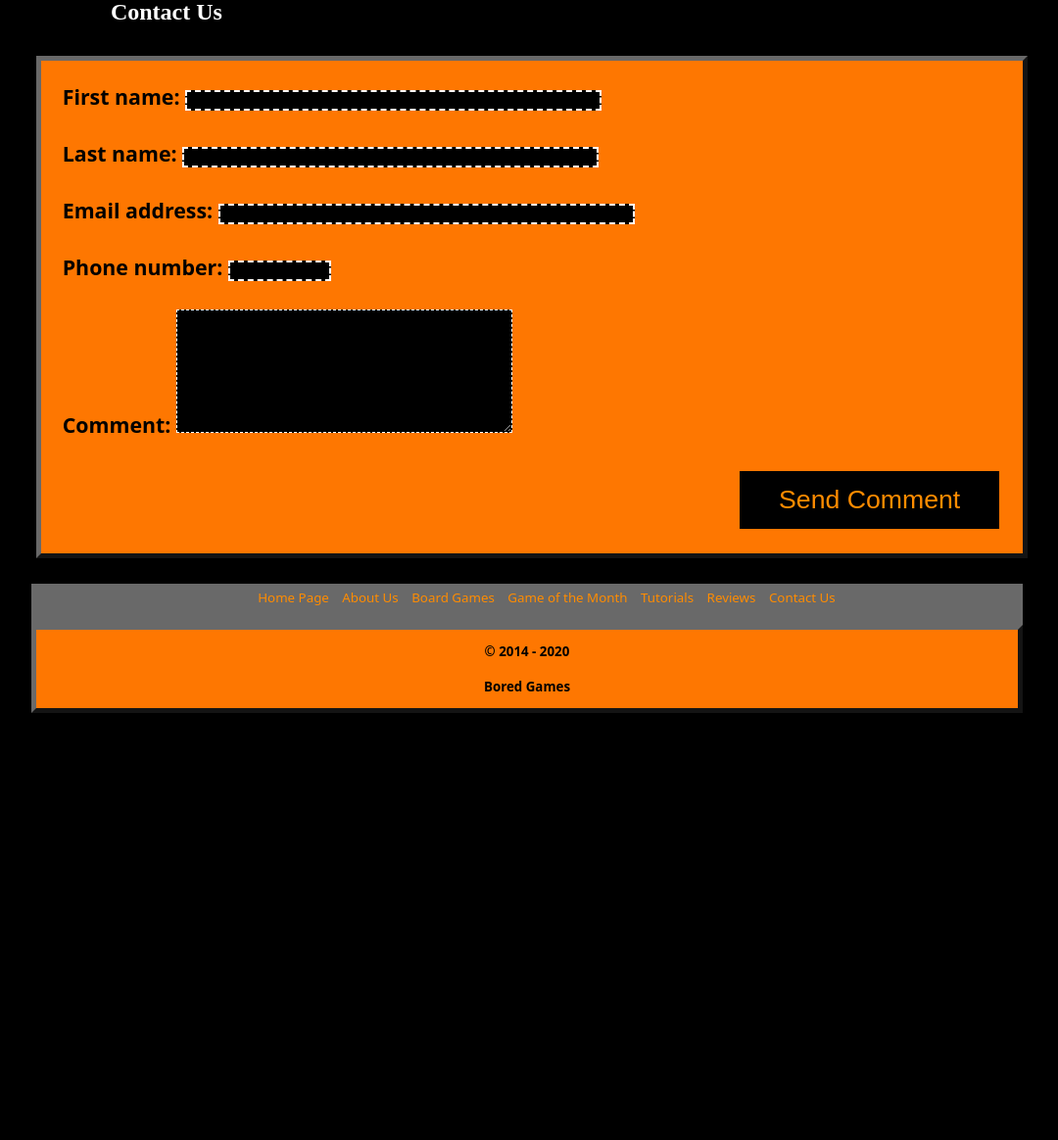
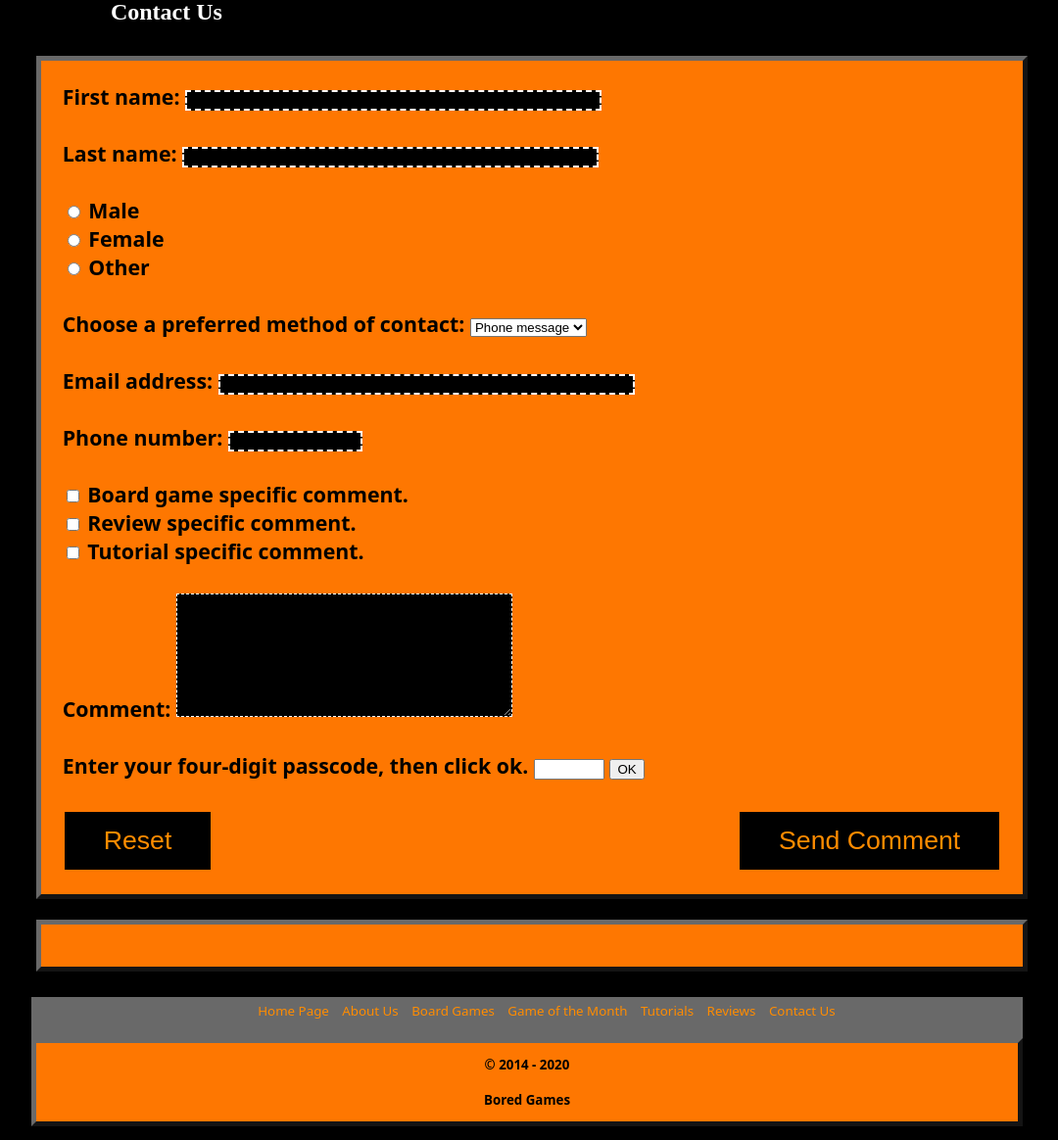
Before and after one commit to mttberr/boredgames, a PHP site: page /contactus.html in a window 1280 px wide. Shown: the part 449-1613 px from the top of the page at 98% size, without its empty margins (102-1182 px from the left). Before the commit the page ends 1177 px from the top, so only its background shows below. Run offline with PHP 8.4, Linux system fonts and the light colour scheme.

Commit message:
Add files via upload

```diff
--- a/contactus.html
+++ b/contactus.html
@@ -38,7 +38,26 @@
             background-color: #000000;
             color: #ffffff;
         }
+
+        input[type=reset]{
+          background-color: #000000;
+          border: none;
+          color: #FF8C00;
+          text-decoration: none;
+          margin: 4px 2px;
+          cursor: none;
+          padding: 14px 40px;
+          font-size: 20pt;
+        }
+
+        input[type=reset]:hover{
+            box-shadow: 0 12px 16px 0 rgba(0,0,0,0.24), 0 17px 50px 0 rgba(0,0,0,0.19);
+            color: #000000;
+            background-color: #FF8C00;
+            transition: background 1s ease-in-out;
+        }
     </style>
+    <script src="https://ajax.googleapis.com/ajax/libs/jquery/3.5.1/jquery.min.js"></script>
 </head>
 <body>
 <header>
@@ -57,23 +76,62 @@
     </ul>
 </nav>
 <main>
-    <form action="processfeedback.php" method="post" autocomplete="on">
+    <form action="../post.php" method="post" autocomplete="on">
         <p>First name:
-        <input type="text" name="Fname" size="50"/>
+        <input type="text" name="fname" id="fname" size="50" required/>
         <br></br>
         Last name:
-        <input type="text" name="Lname" size="50"/>
+        <input type="text" name="lname" id="lname" size="50" required/>
+        <br></br>
+        <input type="radio" id="male" name="gender" value="male">
+        <label for="male">Male</label><br>
+        <input type="radio" id="female" name="gender" value="female">
+        <label for="female">Female</label><br>
+        <input type="radio" id="other" name="gender" value="other">
+        <label for="other">Other</label>
+        <br></br>
+        <label for="contact">Choose a preferred method of contact:</label>
+
+        <select name="contact" id="contact">
+            <option value="phoneopt">Phone message</option>
+            <option value="emailopt">Email</option>
+        </select>
         <br></br>
         Email address:
-        <input type="text" name="email" size="50"/>
+        <input type="text" name="email" id="email" size="50" required/>
         <br></br>
         Phone number:
-        <input type="text" name="phone number" size="10"/>
+        <input type="text" name="phone number" id="pnumber" size="14"/>
+        <br></br>
+        <input type="checkbox" id="boardgame" name="boardgame" value="game">
+        <label for="boardgame"> Board game specific comment.</label><br>
+        <input type="checkbox" id="review" name="review" value="review">
+        <label for="review"> Review specific comment.</label><br>
+        <input type="checkbox" id="tutorial" name="tutorial" value="tutorial">
+        <label for="tutorial"> Tutorial specific comment.</label>
         <br></br>
         Comment:
-        <textarea name="comment" rows="8" cols="40"></textarea>
+        <textarea name="comment" rows="8" cols="40" id="comments" required></textarea>
         <br></br>
+        Enter your four-digit passcode, then click ok.
+        <input id="id1" type="number" min="1000" max="9999">
+        <button onclick="myFunction()">OK</button>
+        <br></br>
+        <input type="reset"/>
         <input type="submit" value="Send Comment"/></p>
+
+        <p id="passcode"></p>
+
+        <script>
+            function myFunction() {
+                var inpObj = document.getElementById("id1");
+                if (inpObj.checkValidity() == false) {
+                    document.getElementById("passcode").innerHTML = inpObj.validationMessage;
+                } else {
+                    document.getElementById("passcode").innerHTML = "Passcode Valid";
+                }
+            }
+        </script>
     </form>
 </main>
 <footer>
--- a/index.php
+++ b/index.php
@@ -3,7 +3,8 @@ include 'db_connection.php';
 
 $conn = OpenCon();
 
-echo "Connected Successfully";
+echo "Connected Successfully\n";
+
 
 CloseCon($conn);
 
```
Also changed, not shown: db_connection.php (added, +21 -0 lines), post.php (added, +23 -0 lines), favicon.ico (added).
